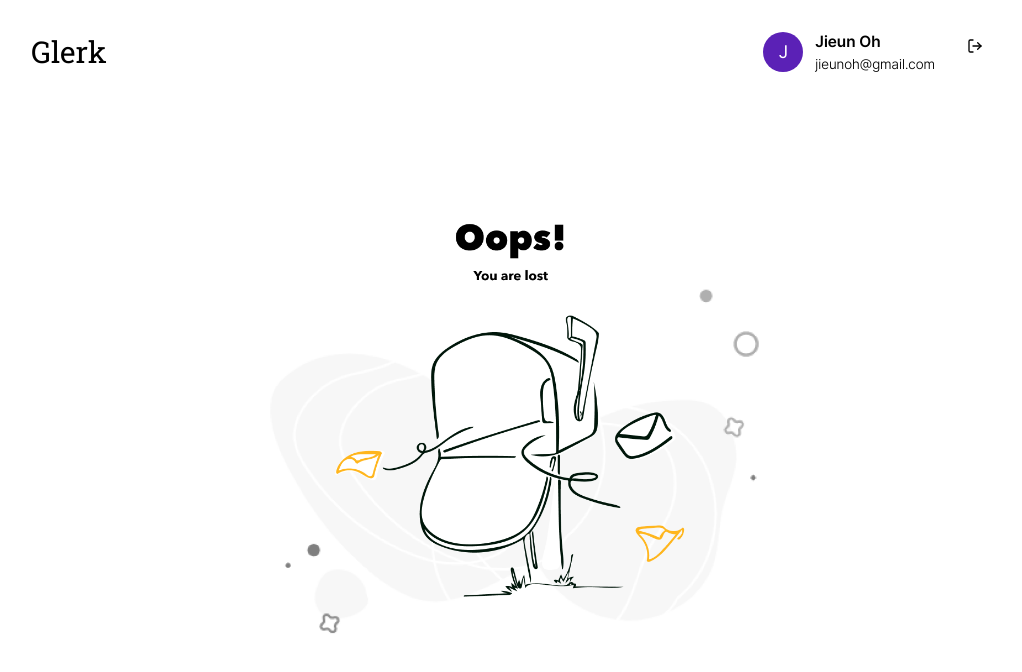
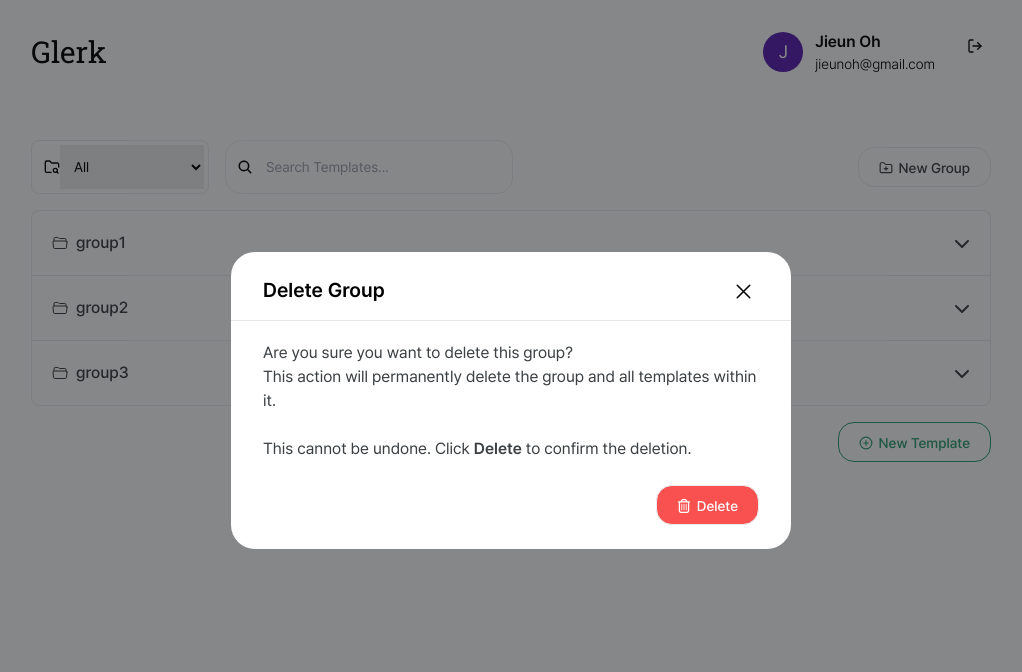
Before and after one commit to glerk-gmail-template-extension/glerk-client, a React (Vite) app: page /templates/groups/delete in a window 1280 px wide. Shown: the top 672 px of the page, without its empty margins (129-1151 px from the left). Built offline with nearby package versions, Linux system fonts and the light colour scheme.

Commit message:
Feat: 그룹 관련 모달 구현
- 그룹 이름 수정 모달
- 그룹 삭제 확인 모달

```diff
--- a/src/App.jsx
+++ b/src/App.jsx
@@ -3,9 +3,11 @@
 import Template from "./pages/Template";
 import ErrorPage from "./pages/Error";
 import Navigation from "./components/navigation/Navigation";
+import CreateGroup from "./pages/Group/CreateGroup";
+import UpdateGroup from "./pages/Group/UpdateGroup";
+import DeleteGroup from "./pages/Group/DeleteGroup";
 
 import "./App.css";
-import CreateGroup from "./pages/Group/CreateGroup";
 
 function App() {
   return (
@@ -20,6 +22,8 @@
           />
           <Route path="/templates" element={<Template />}>
             <Route path="groups/new" element={<CreateGroup />} />
+            <Route path="groups/edit" element={<UpdateGroup />} />
+            <Route path="groups/delete" element={<DeleteGroup />} />
           </Route>
           <Route path="*" element={<ErrorPage />} />
         </Routes>
--- /dev/null
+++ b/src/pages/Group/DeleteGroup.jsx
@@ -0,0 +1,50 @@
+import { Link } from "react-router-dom";
+import { HiOutlineXMark } from "react-icons/hi2";
+import { FaRegTrashCan } from "react-icons/fa6";
+
+import ModalContainer from "../../components/modal/ModalContainer";
+import ContentWrapper from "../../components/modal/ContentWrapper";
+import Button from "../../components/ui/Button";
+import IconButton from "../../components/ui/IconButton";
+
+export default function DeleteGroup() {
+  return (
+    <ModalContainer>
+      <ContentWrapper>
+        <div className="flex justify-between px-8 pt-6 pb-3 border-b">
+          <h1 className="text-xl font-semibold">Delete Group</h1>
+          <Link to="/templates">
+            <IconButton tooltip="Close">
+              <HiOutlineXMark size={25} />
+            </IconButton>
+          </Link>
+        </div>
+        <div className="grid items-end gap-6 px-8 mb-6">
+          <div className="pt-5 text-dark-gray">
+            <p>Are you sure you want to delete this group?</p>
+            <p>
+              This action will permanently delete the group and all templates
+              within it.
+            </p>
+            <br />
+            <p>
+              This cannot be undone. Click{" "}
+              <span className="font-semibold">Delete</span> to confirm the
+              deletion.
+            </p>
+          </div>
+          <div className="flex flex-row-reverse">
+            <Button
+              text="Delete"
+              backgroundColor="bg-red"
+              textColor="text-white"
+              hoverBackgroundColor="bg-red"
+            >
+              <FaRegTrashCan />
+            </Button>
+          </div>
+        </div>
+      </ContentWrapper>
+    </ModalContainer>
+  );
+}
--- /dev/null
+++ b/src/pages/Group/UpdateGroup.jsx
@@ -0,0 +1,44 @@
+import { useState } from "react";
+import { Link } from "react-router-dom";
+import { LuFolderEdit } from "react-icons/lu";
+import { HiOutlineXMark } from "react-icons/hi2";
+
+import ModalContainer from "../../components/modal/ModalContainer";
+import ContentWrapper from "../../components/modal/ContentWrapper";
+import Input from "../../components/form/Input";
+import Button from "../../components/ui/Button";
+import IconButton from "../../components/ui/IconButton";
+
+export default function UpdateGroup() {
+  const [validationMessage, setValidationMessage] = useState(null);
+
+  return (
+    <ModalContainer>
+      <ContentWrapper>
+        <div className="flex justify-between px-8 pt-6 pb-3 border-b">
+          <h1 className="text-xl font-semibold">Update Group</h1>
+          <Link to="/templates">
+            <IconButton tooltip="Close">
+              <HiOutlineXMark size={25} />
+            </IconButton>
+          </Link>
+        </div>
+        <div className="grid items-end gap-6 px-8 mb-6">
+          <div className="pt-10">
+            <Input label="New Group Name" message={validationMessage} />
+          </div>
+          <div className="flex flex-row-reverse">
+            <Button
+              text="Update"
+              backgroundColor="bg-blue"
+              textColor="text-white"
+              hoverBackgroundColor="bg-blue"
+            >
+              <LuFolderEdit />
+            </Button>
+          </div>
+        </div>
+      </ContentWrapper>
+    </ModalContainer>
+  );
+}
--- a/src/pages/Template/Group.jsx
+++ b/src/pages/Template/Group.jsx
@@ -1,8 +1,9 @@
-import { FaChevronDown, FaChevronUp } from "react-icons/fa6";
+import { Link } from "react-router-dom";
+import { FaChevronDown, FaChevronUp, FaRegTrashCan } from "react-icons/fa6";
 import { IoFolderOpenOutline } from "react-icons/io5";
 import { LuFolderEdit } from "react-icons/lu";
 
-import Button from "../../components/ui/Button";
+import IconButton from "../../components/ui/IconButton";
 
 export default function Group({
   isActive,
@@ -44,9 +45,18 @@
             <span className="self-center font-semibold text-dark-gray">
               Total: 6
             </span>
-            <Button text="Edit Group">
-              <LuFolderEdit />
-            </Button>
+            <div className="flex">
+              <Link to="/templates/groups/edit">
+                <IconButton tooltip="Edit Group Name">
+                  <LuFolderEdit />
+                </IconButton>
+              </Link>
+              <Link to="/templates/groups/delete">
+                <IconButton tooltip="Delete Group">
+                  <FaRegTrashCan />
+                </IconButton>
+              </Link>
+            </div>
           </div>
           {children}
         </div>
```
